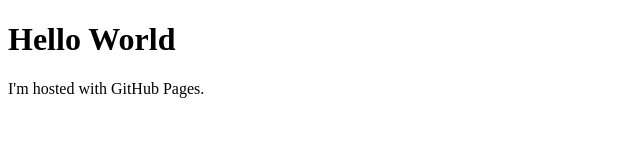
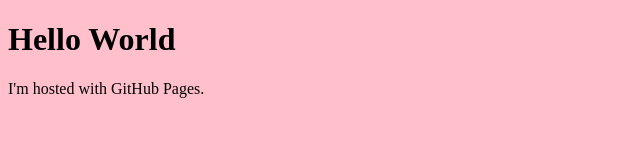
Before and after one commit to emmahbdn/emmahbdn.github.io, a plain HTML site: page index.html in a window 1280 px wide. Shown: the whole page, without its empty margins (0-640 px from the left). Drawn offline with Linux system fonts and the light colour scheme.

Commit message:
Added index.html, main.css

```diff
--- /dev/null
+++ b/css/main.css
@@ -0,0 +1,3 @@
+html {
+	background-color: pink;
+}
--- a/index.html
+++ b/index.html
@@ -1,7 +1,15 @@
 <!DOCTYPE html>
+<head>
+
+	<title>Emma Hobden</title>
+	<link rel="stylesheet" type="text/css" href="css/main.css">
+
+</head>
 <html>
-<body>
-<h1>Hello World</h1>
-<p>I'm hosted with GitHub Pages.</p>
-</body>
+
+	<body>
+		<h1>Hello World</h1>
+		<p>I'm hosted with GitHub Pages.</p>
+	</body>
+
 </html>
```
